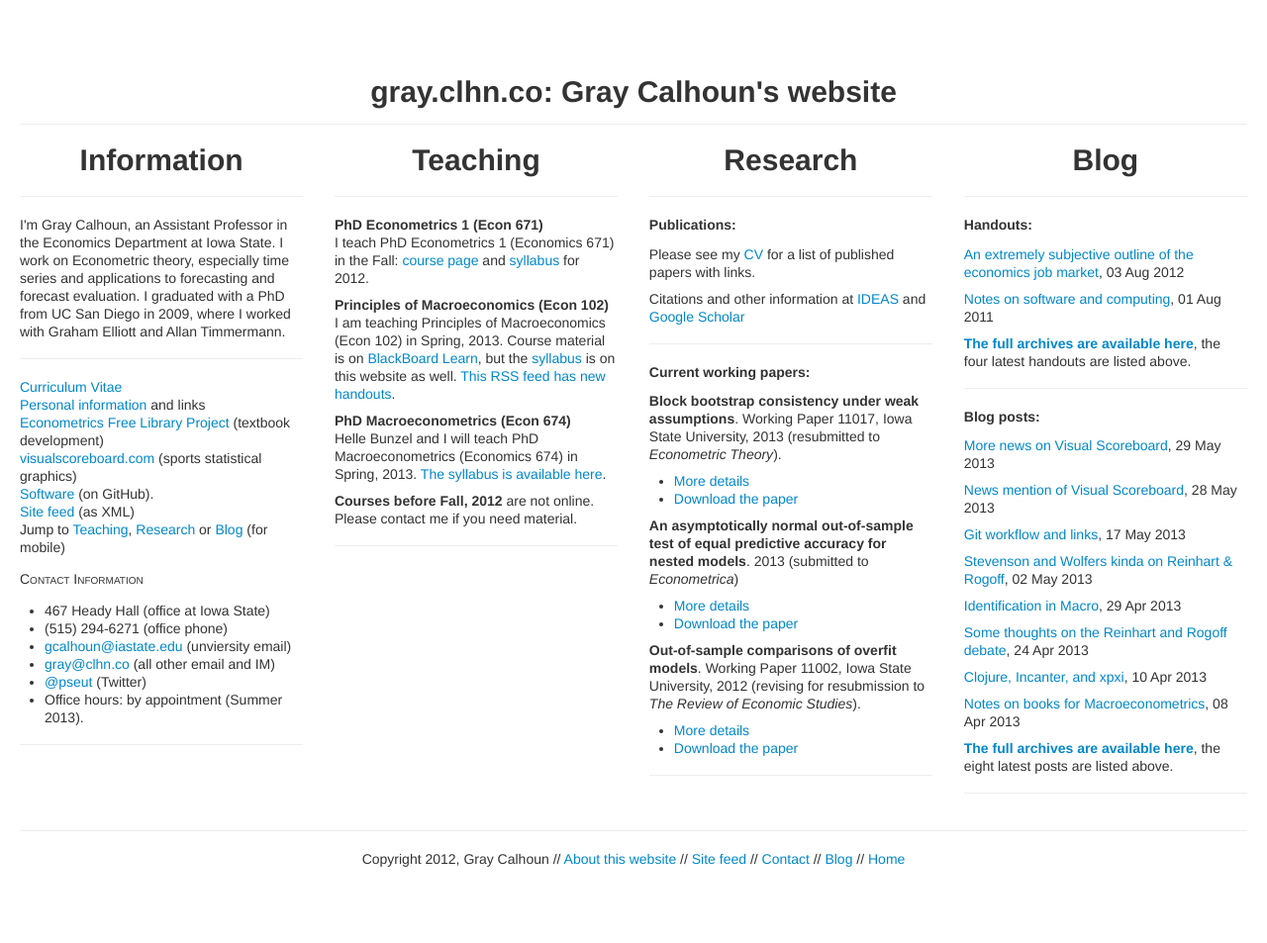
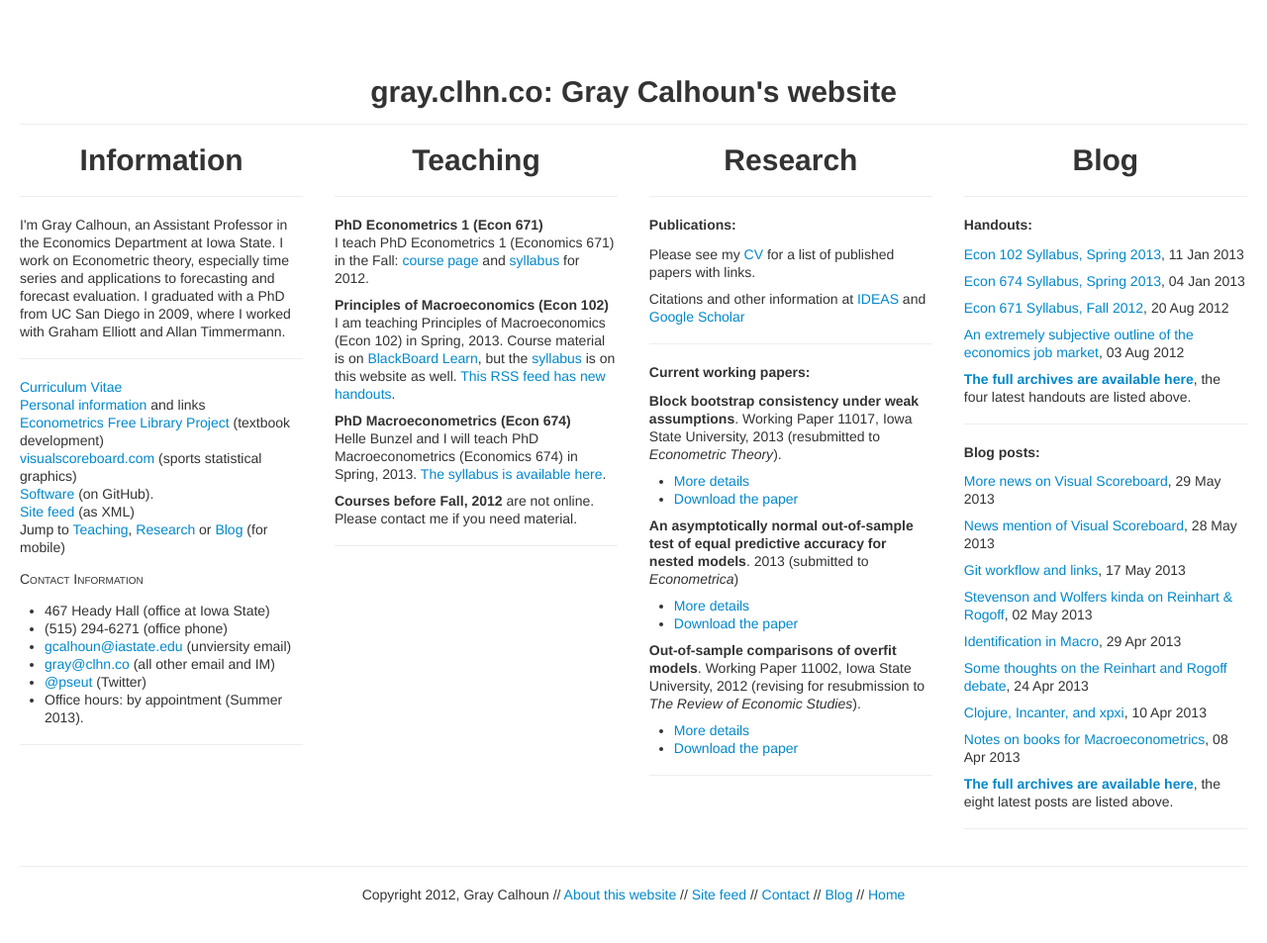
Before and after one commit to mmkuang/grayclhn.github.io, a Jekyll site: the page built from index.html, in a window 1280 px wide. Shown: the whole page at 99% size. Built offline with Jekyll 4.4.1, drawn with Linux system fonts in a browser that asks for light colours; before the commit the page ends 917 px from its top, so only the background shows below that; some of the changed lines change nothing that is shown.

Commit message:
Move syllibi to blog subdirectory
Moving them to the blog directory will let the course syllibi show up as
general handouts in the main list.

```diff
--- a/671/_posts/2012-08-03-syllabus.md
+++ b/blog/_posts/2012-08-03-syllabus-e671.md
@@ -1,10 +1,12 @@
 ---
 layout: handout
-title: Econ 671 Syllabus
+title: Econ 671 Syllabus, Fall 2012
 subtitle: Econometrics I, Gray Calhoun
 date: 2012-08-20
 nocc: true
 permalink: /671/2012/syllabus
+tags:
+  - handout
 ---
 
 This class has three goals.  You are going to study and learn some
--- a/674/_posts/2013-01-04-syllabus.md
+++ b/blog/_posts/2013-01-04-syllabus-e674.md
@@ -1,10 +1,12 @@
 ---
 layout: handout
-title: Econ 674 Syllabus
+title: Econ 674 Syllabus, Spring 2013
 subtitle: Macroeconometrics (part 1 of n), Gray Calhoun
 date: 2013-01-04
 nocc: true
 permalink: /674/2013/syllabus
+tags:
+  - handout
 ---
 
 Macroeconometrics is important; this class will help you get started.
--- /dev/null
+++ b/blog/_posts/2013-01-11-syllabus-e102.md
@@ -0,0 +1,126 @@
+---
+layout: handout
+title: Econ 102 Syllabus, Spring 2013
+subtitle: Principles of Macroeconomics, Gray Calhoun
+nocc: true
+permalink: /102/2013/syllabus
+tags:
+  - handout
+---
+
+This class has two main goals. It will train you to better understand
+global and national Macroeconomic events (recessions, expansions,
+etc.), including the recent financial crisis and the current economic
+slump.  And it will also give you the necessary background for future
+classes in Economics and Business.
+
+The course is divided into three parts:
+
+1. The U.S. Macroeconomy overall: what the important series are and
+   how recessions and expansions propegate.
+
+2. How macroeconomic policy is conducted, given what we discussed in
+   the first part of the course.
+
+3. Issues relevant to international (open-economy) Macroeconomics:
+   long-run economic growth; capital flows and trade between countries;
+   and exchange rates.
+
+The first two parts will be followed by midterm exams and the last
+part will be followed by the final.
+
+Contact information
+-------------------
+
+The class meets Monday, Wednesday, and Friday from 2:10 to 3:00 in
+Coover 2245 and my office hours are Monday and Wednesday from 3:00 to
+4:00 in Heady 467.  The TAs' office hours haven't been set
+yet but will be announced on Blackboard Learn when they are available.
+If you have questions about the course material, the best times to
+address them are in the scheduled lectures or during office hours. We
+can probably resolve questions or concerns about the course
+administration over email, but if you have urgent questions please
+stop by my office.  The next table lists basic contact information for
+the instructor (me) and TAs:
+
+* Instructor: Gray Calhoun
+  * <gcalhoun@iastate.edu>
+  * OH 3-4 MW in Heady 467
+* TAs (OH will be listed later)
+  * Shufen Chen, <sfchen@iastate.edu>; OH: 4-5 MW (80c Heady Hall)
+  * Nathan Miller, <nathan89@iastate.edu>; OH: 2-3 MW, 9:30-10:30 TuTh (help room).
+  * Soumyadip Roy, <sroy30@iastate.edu>; OH: 12-1 MW (80a Heady Hall)
+  * Donggyu Yi, <dgyi@iastate.edu>; OH: 2-3:30 TuTh (280d Heady Hall)
+
+If you can not make our regularly scheduled office hours, we'll all be
+happy to schedule other appointments by email.
+
+I will use [BlackBoard Learn](https://bb.its.iastate.edu) to
+distribute grades, announcements, and handouts before each class.  This
+syllabus will also be available on my website at
+<http://gray.clhn.co/handouts/2013/econ-102-syllabus.html>.
+
+Grades
+------
+
+Your course grade will be based on three exam grades; homework is
+optional, but doing practice exercises is the best way to understand
+and learn the material and do well on the exams.  I will also give
+opportunities in class for students to earn extra credit.
+
+* Midterm 1: 30% of grade
+  - February 22
+  - covers ch. 6-8 and 10-12
+* Midterm 2: 30% of grade
+  - April 12th
+  - covers ch. 13-17
+* Final exam: 40% of grade
+  - May 7th, 12-2pm
+  - covers ch. 6-17, 19
+
+The "chapters covered" refers to the required textbook,
+*Macroeconomics* by Paul Krugman and Robin Wells.  I do not give make
+up exams, but we can make arrangements if you have a legitimate reason
+for missing a test.
+
+Textbooks
+---------
+
+### Required
+There is one required text that the lectures will follow closely:
+
+* [Macroeconomics, Third
+  edition](http://bcs.worthpublishers.com/krugmanwellsmacro3), by Paul
+  Krugman and Robin Wells.  The third edition has some new material on
+  the recent financial crisis.
+
+### Recommended
+The next books are not required but are useful.  Both use less math
+and provide different perspectives than the textbook.
+
+* [The Little Book of Economics](http://gregip.wordpress.com/), by
+  Greg Ip. This book describes Macroeconomics with very few equations,
+  charts, or graphs.  It also talks about the recent financial
+  crisis. This book can help if you want to understand how the topics
+  covered by the textbook and lectures apply to current events.
+
+* [Diary of a Very Bad Year: Confessions of an Anonymous Hedge Fund
+    Manager](http://shop.nplusonemag.com/products/diary-of-a-very-bad-year-confessions-of-an-anonymous-hedge-fund-manager),
+    by Keith Gessen.  This book comes from a series of interviews that
+    the editor of a literary journal (n+1) did with a hedge fund
+    manager during the recent financial crisis.
+
+### News and current events
+Macroeconomics has dominated the news lately.  You are not required to
+follow current events in this class, but you may find doing so
+interesting and useful.  The following sources have particularly
+strong coverage of Economics:
+
+* [The Financial Times](http://www.ft.com), a daily newspaper.
+
+* [The Economist](http://www.economist.com), a weekly news magazine.
+
+University policies
+-------------------
+
+{% include university-policies.md %}
```
